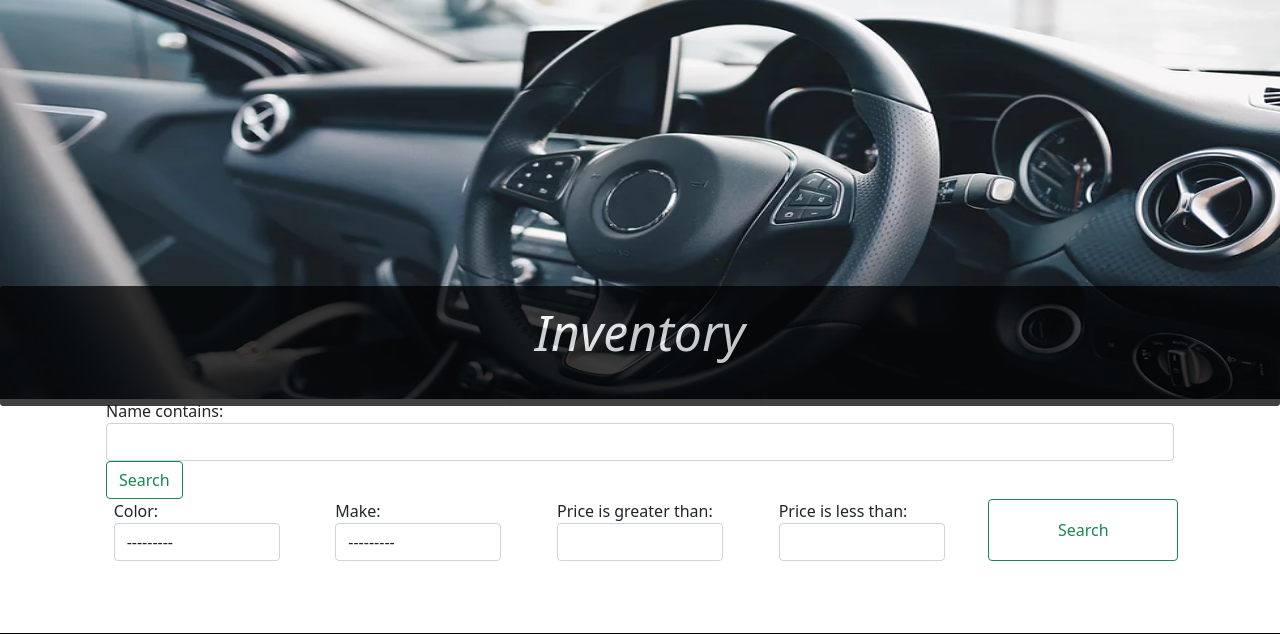
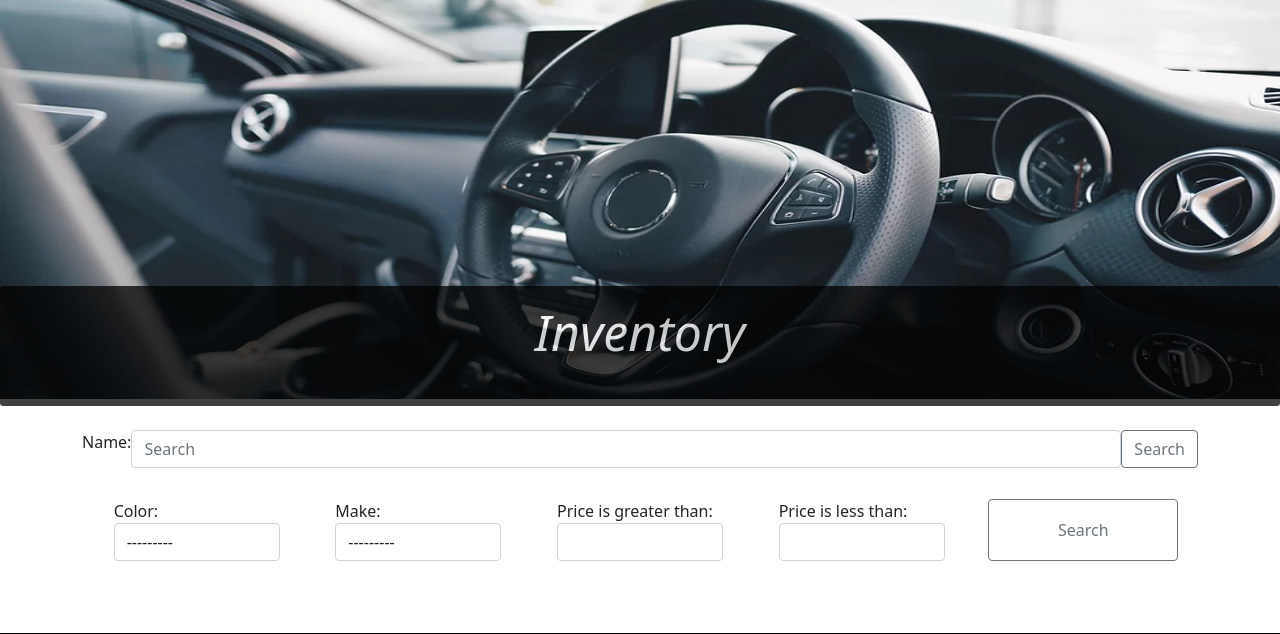
Before and after one commit to Ezequiel000/HawtWheelzProject, a Django app: page /inventory/ in a window 1280 px wide. Shown: the part 182-816 px from the top of the page. Run offline with Django 4.2, Linux system fonts and the light colour scheme; data that the repository does not hold is empty; some libraries are stand-ins or nearby versions.

Commit message:
working and tested filters and search bar

```diff
--- a/templates/home/inventory.html
+++ b/templates/home/inventory.html
@@ -21,17 +21,17 @@
     </div>
     <div class="container-lg">
     <!--The first row will contain a search bar-->
-   <div class="row row1 align-items-center" id="search-block">
-     <form class="d-flex" method="get" action="{% url 'inventory' %}">
-         <div class="container-lg">
-            {{ car_filter.form.name.label_tag }}
-            {% render_field car_filter.form.name class="form-control" %}
-      <button class="btn btn-outline-success" type="submit">Search</button>
-      </form>
-     </div>
-    </div>
+        <div class="row row1 align-items-center" id="search-block">
+            <form class="d-flex" method="get" action="{% url 'inventory' %}">
+                {% csrf_token %}
+                <label class="label">Name:</label>
+                {% render_field car_filter.form.name class="form-control" placeholder="Search" %}
+                <button class="btn btn-outline-secondary" type="submit">Search</button>
+            </form>
+        </div>
          <!--The second row will contain filter buttons-->
         <form method="get" action="{% url 'inventory' %}">
+            {% csrf_token %}
         <div class="row justify-content-evenly" id="filter-buttons">
         <div class="col-2">
             {{ car_filter.form.color.label_tag }}
@@ -49,7 +49,7 @@
             {{ car_filter.form.price_lt.label_tag }}
             {% render_field car_filter.form.price_lt class="form-control" %}
         </div>
-        <button type="submit" class="btn btn-outline-success col-sm-2">
+        <button type="submit" class="btn btn-outline-secondary col-sm-2">
         <span class="glyphicon glyphicon-search"></span> Search
       </button>
     </div>
```
